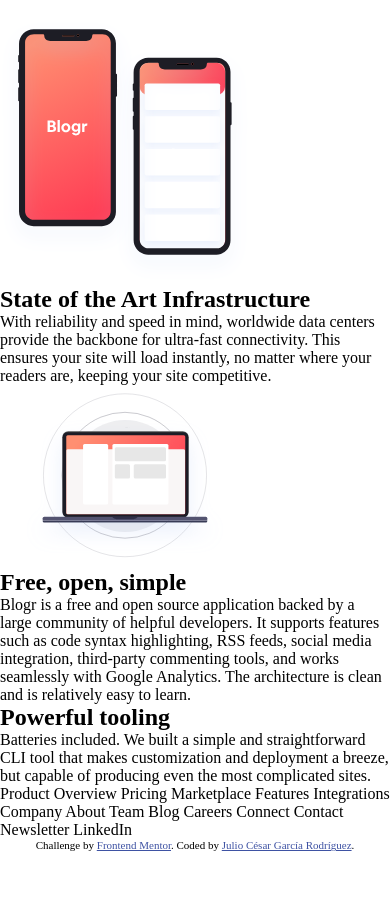
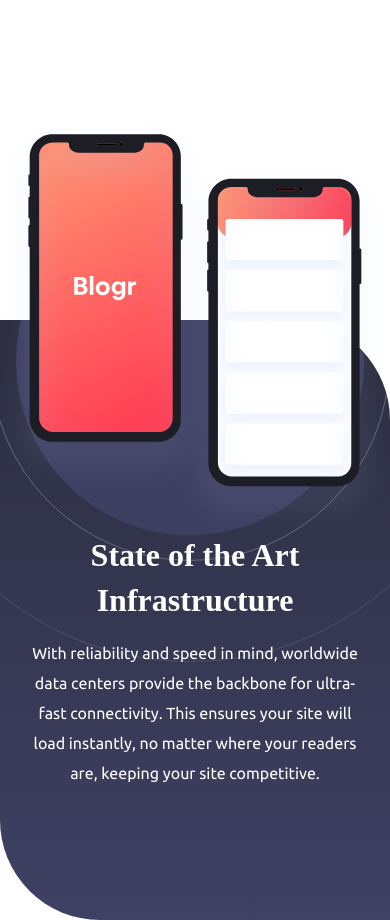
Before and after one commit to IuliusCaesarGR/blogr-landing-page, a website: page index.html in a window 390 px wide. Shown: the part 1780-2700 px from the top of the page. Before the commit the page ends 2631 px from the top, so only its background shows below. Drawn offline with Linux system fonts and the light colour scheme.

Commit message:
done section(third) only mobile design

```diff
--- a/index.html
+++ b/index.html
@@ -40,16 +40,18 @@
         by adding customized categories, sections, format, or flow. With this functionality, you’re in full control.</p>
     </section>
     <section class="third">
-      <img src="./images/illustration-phones.svg" alt="illustration-phones">
-      <h1>State of the Art Infrastructure</h1>
-      <p>With reliability and speed in mind, worldwide data centers provide the backbone for ultra-fast connectivity.
+      <div class="third__ilustration">
+        <img class="third__mobiles" src="./images/illustration-phones.svg" alt="illustration-phones">
+      </div>
+      <div class="third__info">
+        <h1>State of the Art Infrastructure</h1>
+        <p>With reliability and speed in mind, worldwide data centers provide the backbone for ultra-fast connectivity.
         This ensures your site will load instantly, no matter where your readers are, keeping your site competitive.
-      </p>
+        </p>
+      </div>
     </section>
     <section class="fourth">
-      <figure>
-        <img src="./images/illustration-laptop-mobile.svg" alt="illustration-laptop-mobile">
-      </figure>
+        <img class="fourth__ilustration" src="./images/illustration-laptop-mobile.svg" alt="illustration-laptop-mobile">
       <h2>Free, open, simple</h2>
       <p>
         Blogr is a free and open source application backed by a large community of helpful developers. It supports
@@ -62,6 +64,7 @@
     </section>
   </main>
   <footer>
+    <img src="./images/logo.svg" alt="Blogr's logo">
     <p>Product
 
     Overview
--- /dev/null
+++ b/style/sass/_fourth.scss
@@ -0,0 +1,7 @@
+.fourth{
+    width: 100vw;
+    height: auto;
+    &__ilustration{
+        width: 100%;
+    }
+}
--- a/style/sass/_global.scss
+++ b/style/sass/_global.scss
@@ -28,6 +28,3 @@
     margin: 0;
     padding: 0;
 }
-.secondary img, .third img, .fourth img{
-    width: 250px;
-}
--- /dev/null
+++ b/style/sass/_third.scss
@@ -0,0 +1,37 @@
+.third{
+    width: 100vw;
+    height: 600px;
+    color: $intro_body-text;
+    border-top-right-radius: 100px;
+    border-bottom-left-radius: 100px;
+    margin: 300px 0 100px 0;
+    text-align: center;
+    background: linear-gradient(to bottom, $gradient-body-start, $gradient-body-end);
+    &__info{
+        position: relative;
+        bottom: 200px;
+        padding: 0px 25px;
+        & h1{
+            font-size: 2rem;
+            line-height: 45px;
+            margin-bottom: 15px;
+        }
+        & p{
+            font-family: $font-secondary;
+            line-height: 30px;
+        }
+    }
+    &__ilustration{
+        border-top-right-radius: 100px;
+        background-size: 600px;
+        background-repeat: no-repeat;
+        background-position-x: -110px;
+        background-position-y: -260px;
+        background-image: url("./../../images/bg-pattern-circles.svg");
+    }
+    &__mobiles{
+        width: 100%;
+        position: relative;
+        bottom: 200px;
+    }
+}
--- a/style/sass/index.scss
+++ b/style/sass/index.scss
@@ -1,3 +1,5 @@
 @import "./_global.scss";
 @import "./_intro.scss";
 @import "./_second.scss";
+@import "./_third.scss";
+@import "./_fourth.scss";
```
Also changed, not shown: style/index.css, 1 other file.
